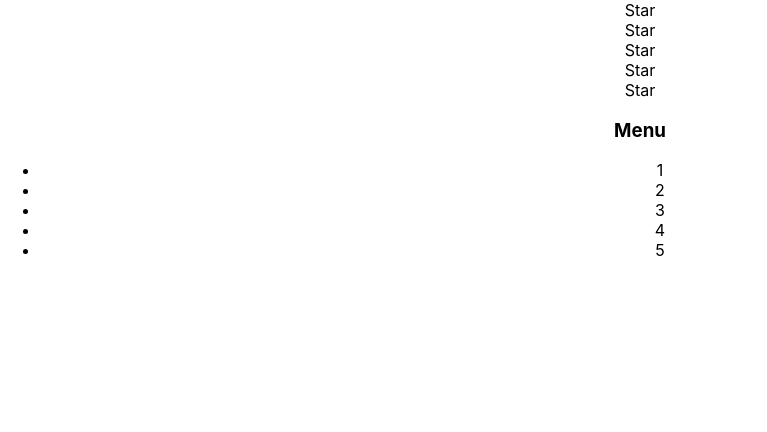
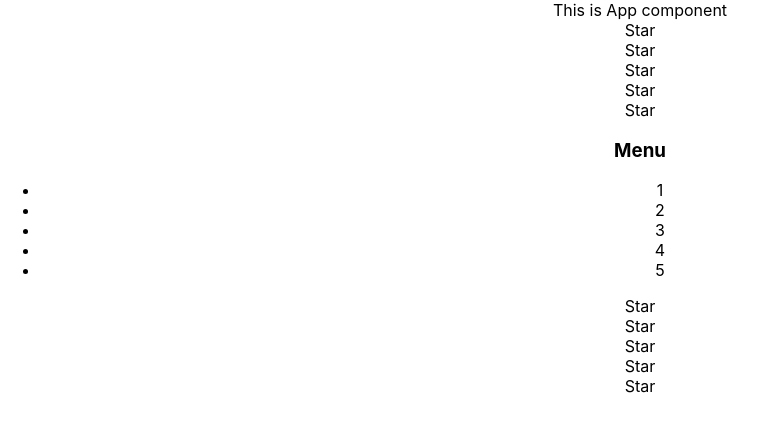
Before and after one commit to Maksimus39/React-cabzda, a React (Create React App) app: page / in a window 1280 px wide. Shown: the top 432 px of the page, without its empty margins (0-767 px from the left). Built offline with nearby package versions, Linux system fonts and the light colour scheme.

Commit message:
01 - Компоненты (часть 2)

```diff
--- a/src/App.tsx
+++ b/src/App.tsx
@@ -2,15 +2,28 @@ import React from 'react';
 import './App.css';
 
 function App() {
+    console.log("App rendering")
     return (
         <div className="App">
+            <AppTitle/>
             <Rating/>
             <Accordion/>
+            <Rating/>
         </div>
     );
 }
 
+function AppTitle() {
+    console.log("AppTitle rendering")
+    return (
+        <>
+            This is App component
+        </>
+    )
+}
+
 function Rating() {
+    console.log("Rating rendering")
     return (
         <div>
             <Star/>
@@ -23,15 +36,29 @@ function Rating() {
 }
 
 function Star() {
+    console.log("Star rendering")
+    return <div>Star</div>
+}
+
+function Accordion() {
+    console.log("Accordion rendering")
     return (
-        <div>Star</div>
+        <div>
+            <AccordionTitle/>
+            <AccordionBody/>
+        </div>
     )
 }
 
-function Accordion() {
+function AccordionTitle() {
+    console.log("AccordionTitle rendering")
+    return <h3>Menu</h3>
+}
+
+function AccordionBody() {
+    console.log("AccordionBody rendering")
     return (
         <div>
-            <h3>Menu</h3>
             <ul>
                 <li>1</li>
                 <li>2</li>
```
